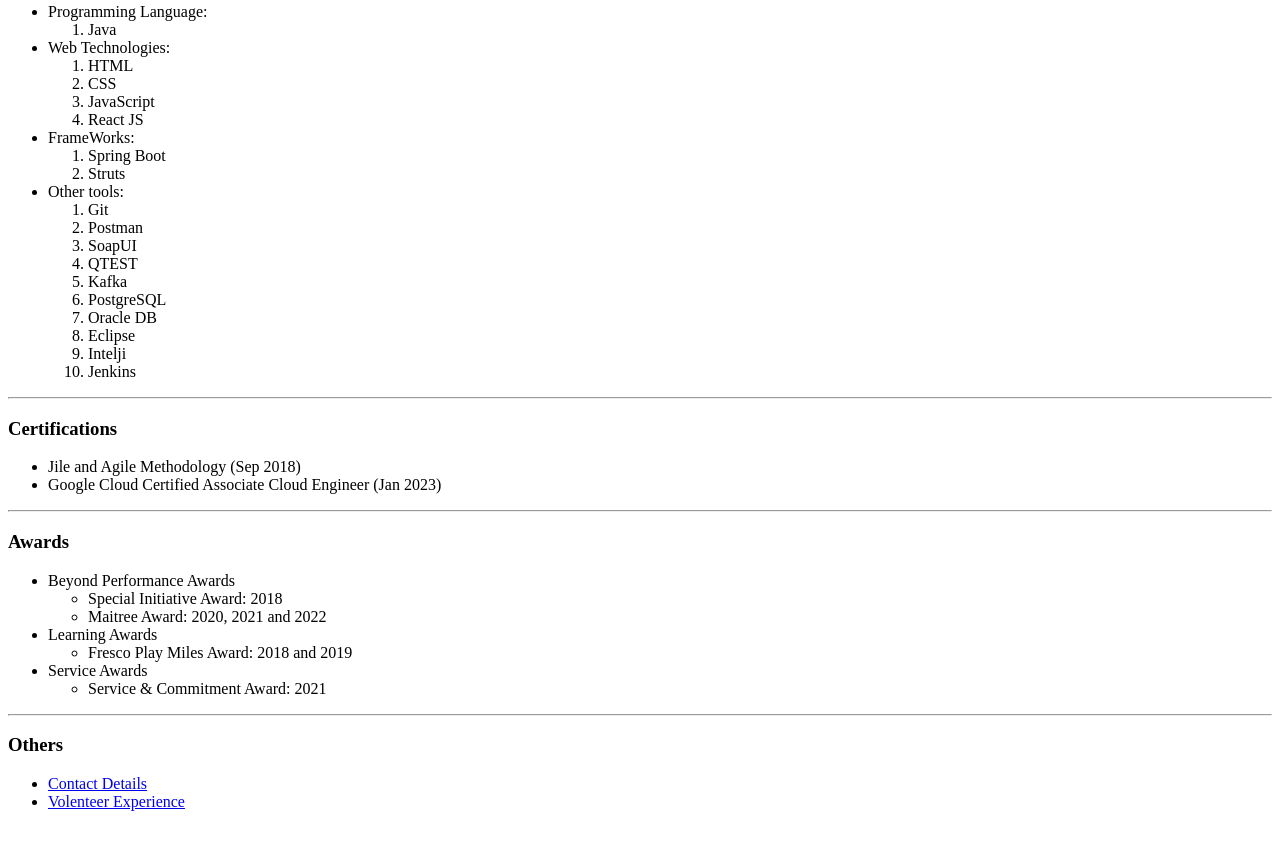
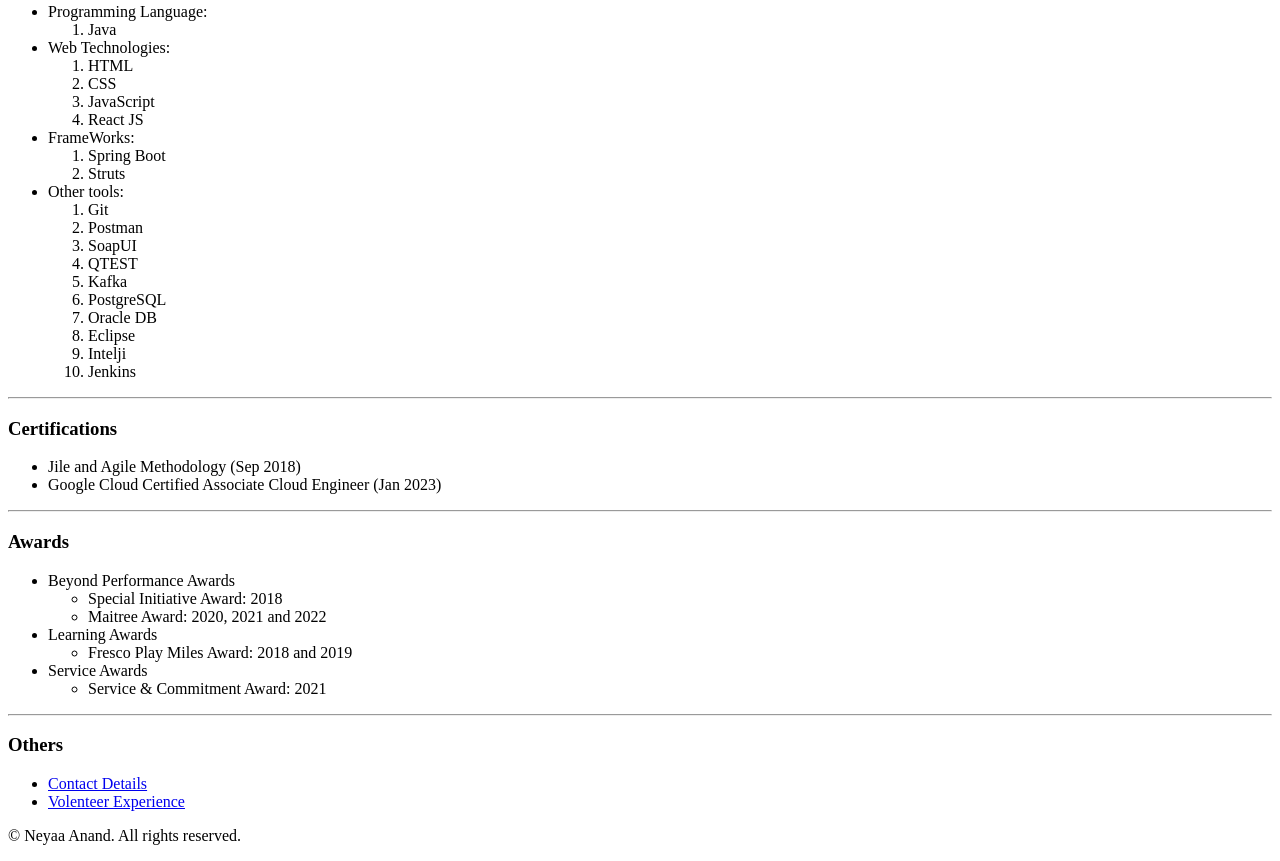
Before and after one commit to NeyaaAnand-tech/myResume, a plain HTML site: page index.html in a window 1280 px wide. Shown: the part 1925-2786 px from the top of the page. Before the commit the page ends 2752 px from the top, so only its background shows below. Drawn offline with Linux system fonts and the light colour scheme.

Commit message:
Update index.html

```diff
--- a/index.html
+++ b/index.html
@@ -172,4 +172,7 @@
         <li><a href="./Others/volenteerExperience.html">Volenteer Experience</a></li>
     </ul>
 </body>
+<footer>
+    <p>&copy; Neyaa Anand. All rights reserved.</p>
+</footer>
 </html>
```
